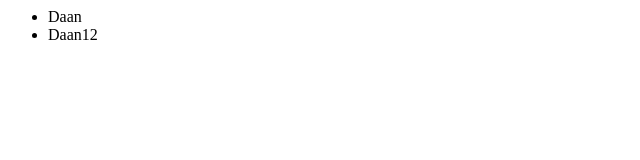
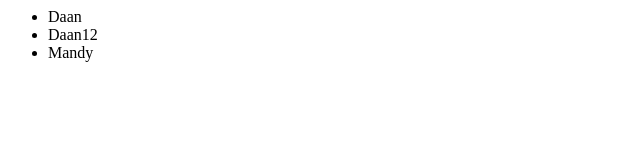
Before and after one commit to daanbouwscap/cmc-ks-git-tutorial, a plain HTML site: page src/index.html in a window 1280 px wide. Shown: the full height of the page, 0-640 px from the left. Drawn offline with Linux system fonts and the light colour scheme.

Commit message:
MS Add Mandy to index

```diff
--- a/src/index.html
+++ b/src/index.html
@@ -1,4 +1,5 @@
 <ul>
   <li>Daan</li>
   <li>Daan12</li>
+  <li>Mandy</li>
 </ul>
```
